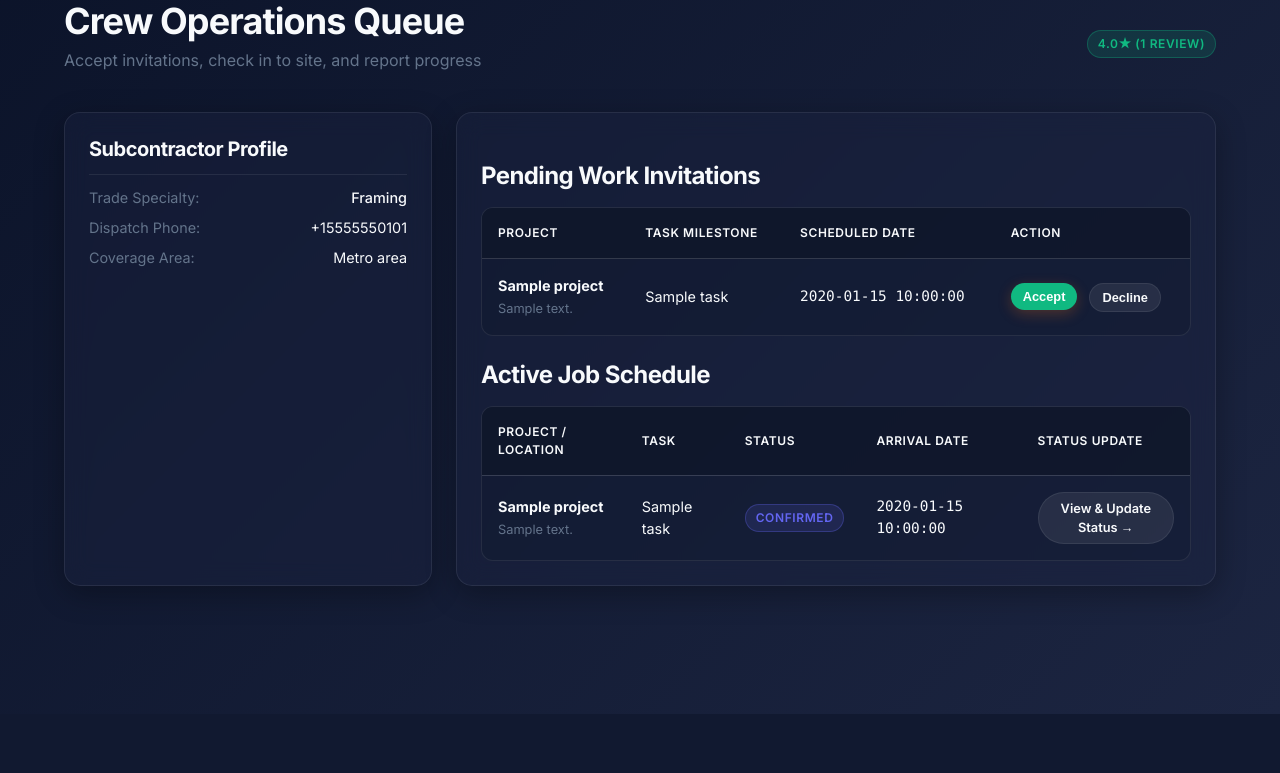
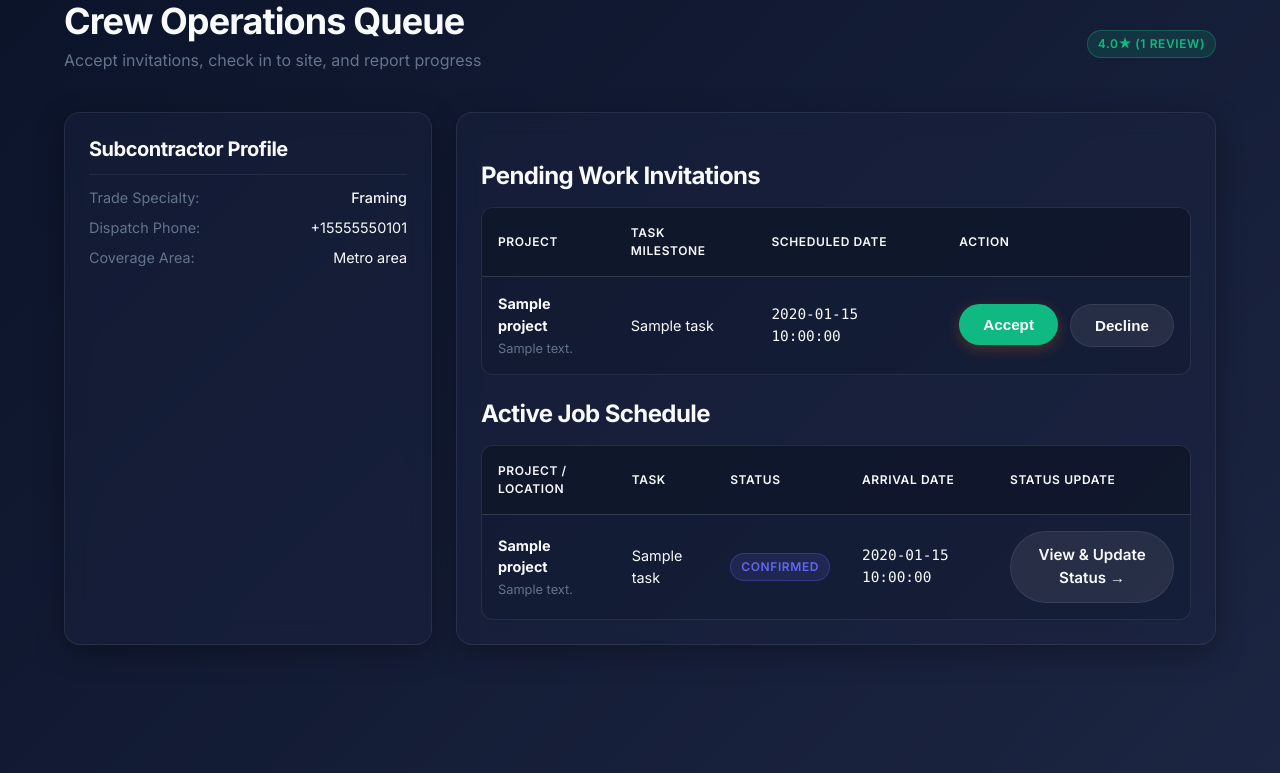
Before and after one commit to vlkovalev/Trades-Coordination, a Flask app: template templates/trade_queue.html in a window 1280 px wide. Shown: the part 108-881 px from the top of the page. Before the commit the page ends 822 px from the top, so only its background shows below. Run offline with Flask 3, Linux system fonts and the light colour scheme; tables that the repository leaves empty hold one stand-in row (values such as "Sample post"); the template is opened without the code that fills it: values that come from a table or form of the project are taken from there, most other values are stand-ins (such as "Sample title", 1, 10 or a date in 2020); some libraries are stand-ins or nearby versions.

Commit message:
fix(templates): increase touch target size for trade queue action buttons
- Remove inline padding/font-size overrides from Accept, Decline, View & Update Status buttons
- Allows buttons to inherit default .btn sizing (padding: 12px 24px; font-size: 0.95rem) for reliable field-facing taps

Co-Authored-By: Claude Sonnet 5 <noreply@anthropic.com>

```diff
--- a/templates/trade_queue.html
+++ b/templates/trade_queue.html
@@ -80,10 +80,10 @@
                   <td>
                     <div class="flex gap-12">
                       <form method="post" action="{{ url_for('accept_assignment', assignment_id=a.id) }}">
-                        <button type="submit" class="btn btn-primary" style="padding: 6px 12px; font-size: 0.8rem; background: var(--status-complete);">Accept</button>
+                        <button type="submit" class="btn btn-primary" style="background: var(--status-complete);">Accept</button>
                       </form>
                       <form method="post" action="{{ url_for('decline_assignment', assignment_id=a.id) }}">
-                        <button type="submit" class="btn btn-secondary" style="padding: 6px 12px; font-size: 0.8rem;">Decline</button>
+                        <button type="submit" class="btn btn-secondary">Decline</button>
                       </form>
                     </div>
                   </td>
@@ -117,7 +117,7 @@
                   <td><span class="badge badge-{{ a.task.status }}">{{ a.task.status }}</span></td>
                   <td style="font-family: Consolas, monospace;">{{ a.task.scheduled_date or 'TBD' }}</td>
                   <td>
-                    <a href="{{ url_for('task_detail', task_id=a.task.id) }}" class="btn btn-secondary" style="padding: 6px 12px; font-size: 0.8rem;">View &amp; Update Status &rarr;</a>
+                    <a href="{{ url_for('task_detail', task_id=a.task.id) }}" class="btn btn-secondary">View &amp; Update Status &rarr;</a>
                   </td>
                 </tr>
               {% else %}
```
